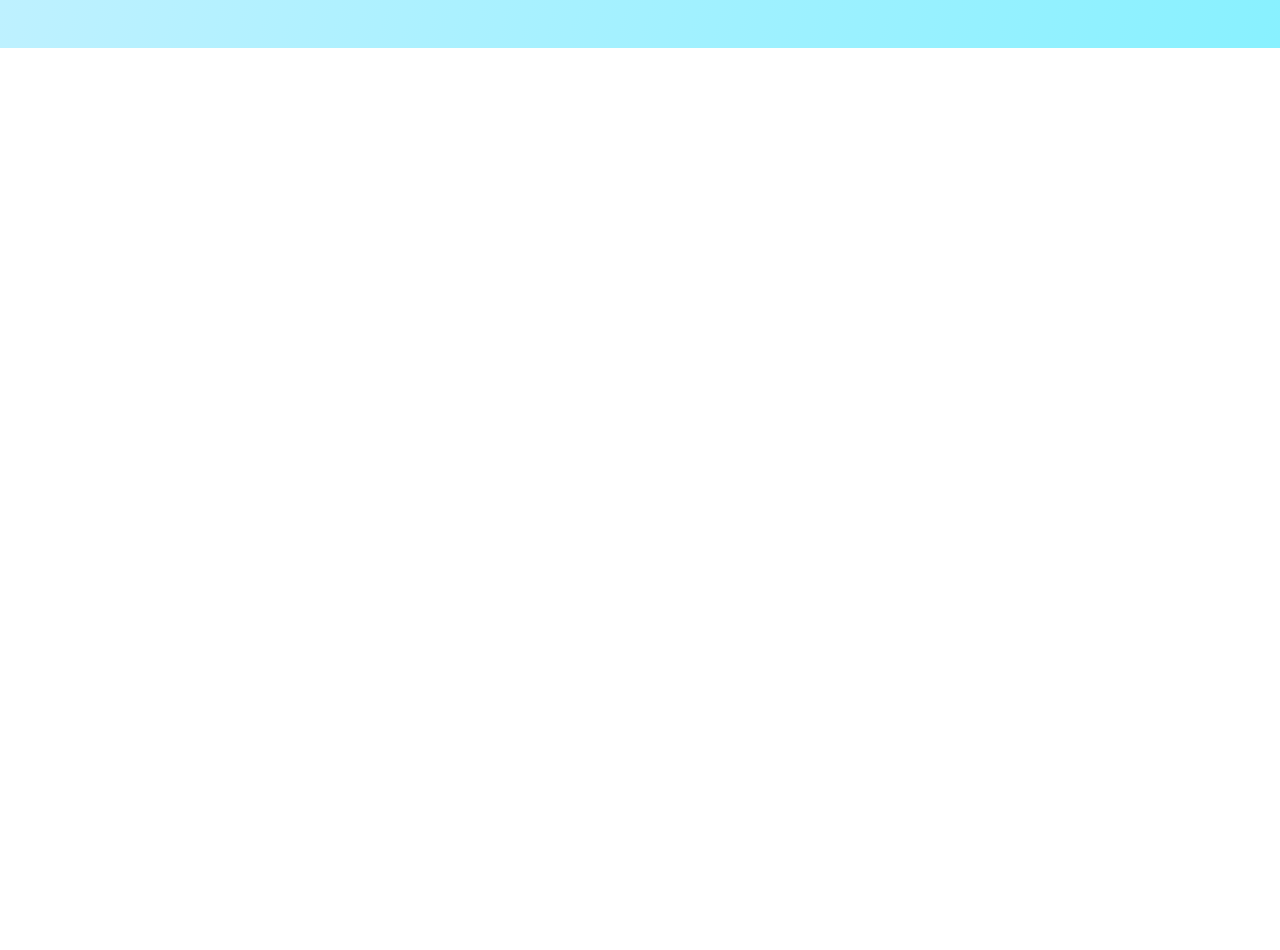
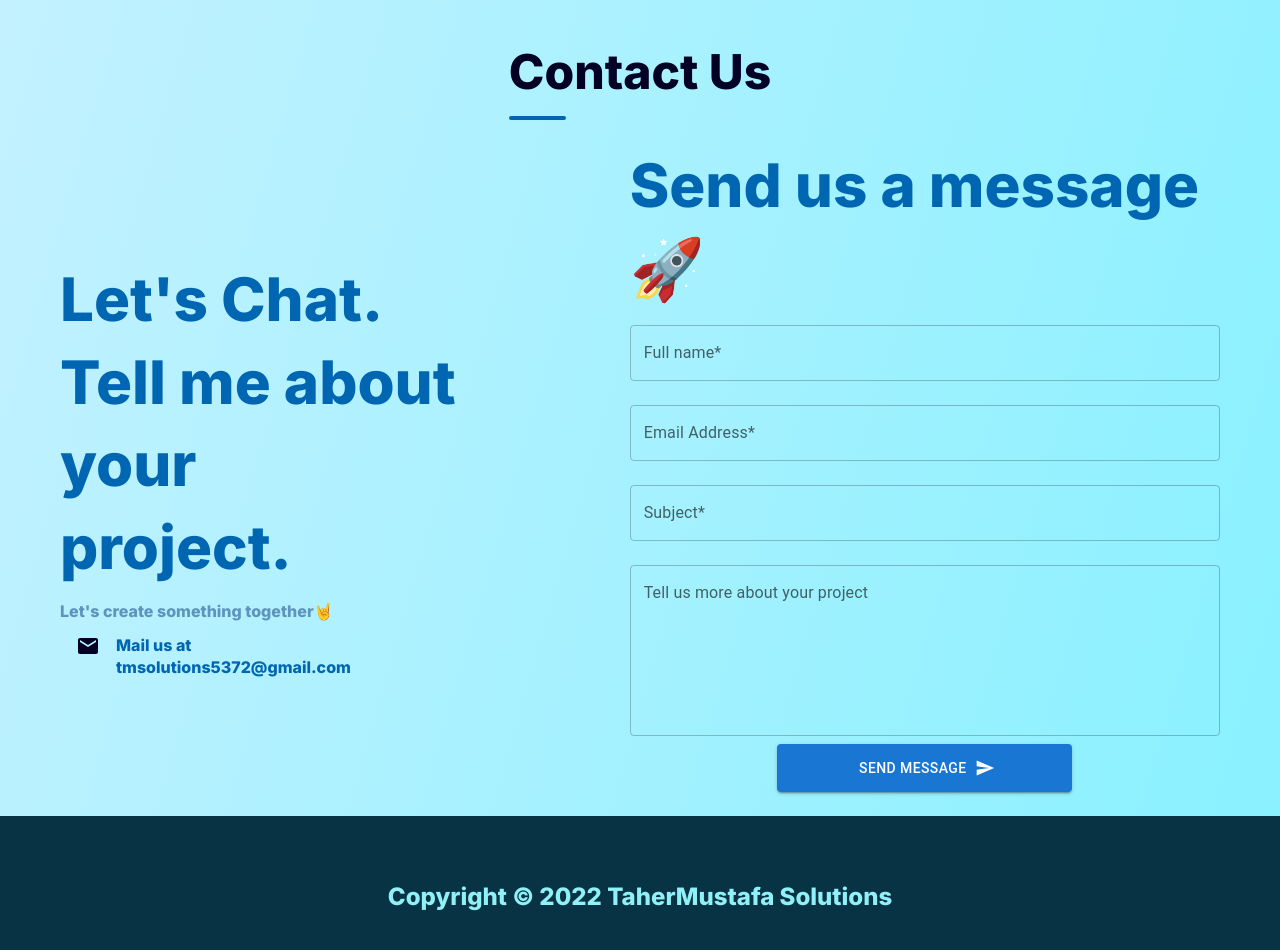
Before and after one commit to Taher2512/tm-solutions, a Next.js app: page / in a window 1280 px wide. Shown: the part 4240-5190 px from the top of the page. Before the commit the page ends 4288 px from the top, so only its background shows below. Built offline with nearby package versions, Linux system fonts and the light colour scheme.

Commit message:
Contact section only frontend completed

```diff
--- /dev/null
+++ b/src/app/api/contact/route.js
@@ -0,0 +1,3 @@
+export const GET=(req,res)=>{
+    console.log('hello')
+}
--- /dev/null
+++ b/src/app/components/Contact.js
@@ -0,0 +1,40 @@
+"use client";
+import React from 'react'
+import HeaderText from "./HeaderText";
+import EmailIcon from '@mui/icons-material/Email';
+import TextField from '@mui/material/TextField';
+import Button from '@mui/material/Button';
+import SendIcon from '@mui/icons-material/Send';
+export default function Contact() {
+  return (
+    <section className='justify-center flex-col flex'>
+   <HeaderText text={"Contact Us"}></HeaderText>
+   <div className='flex items-center align-middle justify-between px-5 '>
+    <div className='mx-10 py-6'>
+        <h1 className="text-[#0066b2] text-6xl text-bol font-extrabold leading-snug">
+         Let's Chat.<br></br>Tell me about your <br></br>project.
+        </h1>
+        <h2 className="text-[#5e93bc] text-bol font-extrabold leading-snug my-3">Let's create something together🤘</h2>
+        <div className='flex'>
+        <EmailIcon className='w-10 h-10 mx-4'/>
+        <h3 className="text-[#0066b2] text-bol font-extrabold leading-snug">Mail us at <br></br> tmsolutions5372@gmail.com</h3>
+        </div>
+        </div>
+        <div className='mx-10 py-6'>
+        <h1 className="text-[#0066b2] text-6xl text-bol font-extrabold leading-snug">
+         Send us a message 🚀
+        </h1>
+        <div className='flex-col w-100'>
+       <div><TextField margin='normal' fullWidth id="outlined-basic"  label="Full name*" size='30' multiline variant="outlined" /></div>
+        <div><TextField margin='normal' fullWidth id="outlined-basic" label="Email Address*" size='30' multiline variant="outlined" /></div>
+       <div><TextField margin='normal' fullWidth id="outlined-basic" label="Subject*" size='30' multiline variant="outlined" /></div>
+       <div><TextField margin='normal' fullWidth rows={6} id="outlined-basic" label="Tell us more about your project" size='30' multiline variant="outlined" /></div>
+        </div>
+        <div className='flex justify-center'>
+        <Button variant="contained" className="w-1/2 my-3  h-12 bg-[#0066b2] border-[#0066b2] border-2 mx-4 rounded-md text-base font-semibold text-[#fff] transition-all" endIcon={<SendIcon/>}>Send Message</Button>
+        </div>
+        </div>
+   </div>
+    </section>
+  )
+}
--- /dev/null
+++ b/src/app/components/Footer.js
@@ -0,0 +1,15 @@
+"use client"
+import React from 'react'
+import FmdGoodIcon from '@mui/icons-material/FmdGood';
+import LinkedInIcon from '@mui/icons-material/LinkedIn';
+import InstagramIcon from '@mui/icons-material/Instagram';
+
+export default function Footer() {
+  return (
+    <div className='w-100 h-40 bg-cyan-950 flex justify-center items-center'>
+    <h1 className="text-[#90f0f7] text-2xl text-bol font-extrabold leading-snug">
+    Copyright © 2022 TaherMustafa Solutions
+        </h1>
+    </div>
+  )
+}
--- a/src/app/globals.css
+++ b/src/app/globals.css
@@ -51,3 +51,7 @@ body {
   );
   overflow-x: hidden;
 }
+
+Footer {
+  background-color: #04163a;
+}
--- a/src/app/page.js
+++ b/src/app/page.js
@@ -1,7 +1,9 @@
 import About from "./components/About";
+import Contact from "./components/Contact";
+import Footer from "./components/Footer";
 import Hero from "./components/Hero";
 import Portfolio from "./components/Portfolio";
-
+import './globals.css'
 export default function Home() {
   return (
     <main>
@@ -9,6 +11,8 @@ export default function Home() {
       <About />
       <Portfolio />
       <Hero />
+      <Contact/>
+      <Footer/>
     </main>
   );
 }
```
Also changed, not shown: package.json (+0 -7 lines), 1 other file (tests, documents, lock files or other folders).
